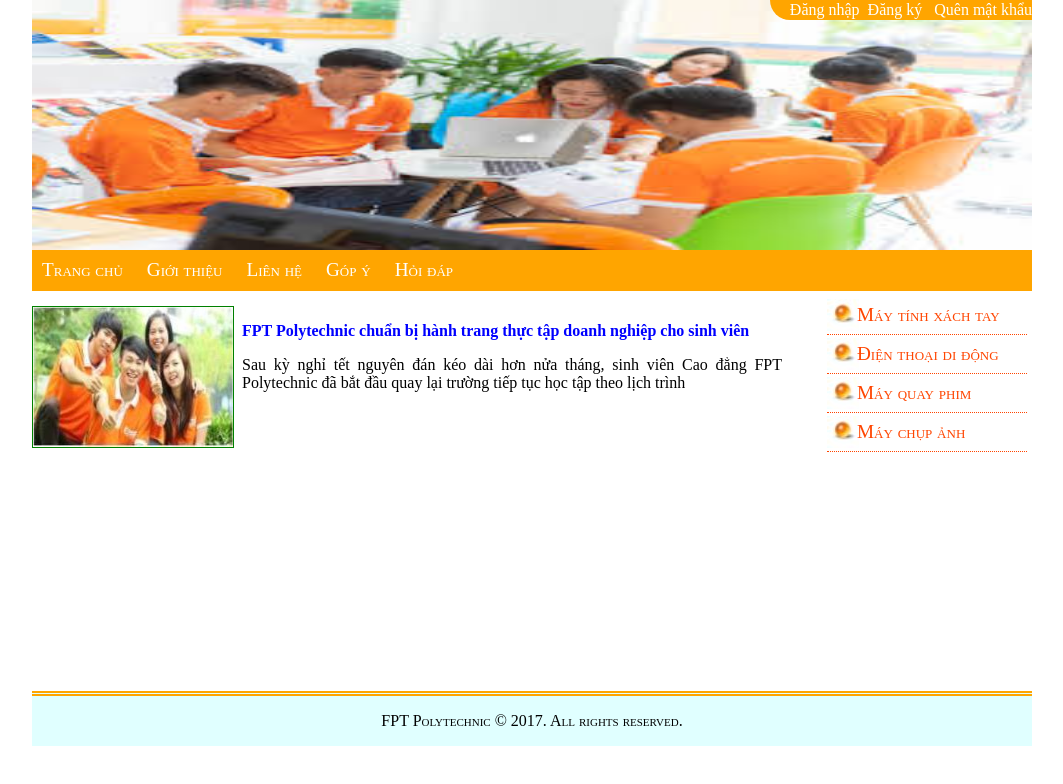
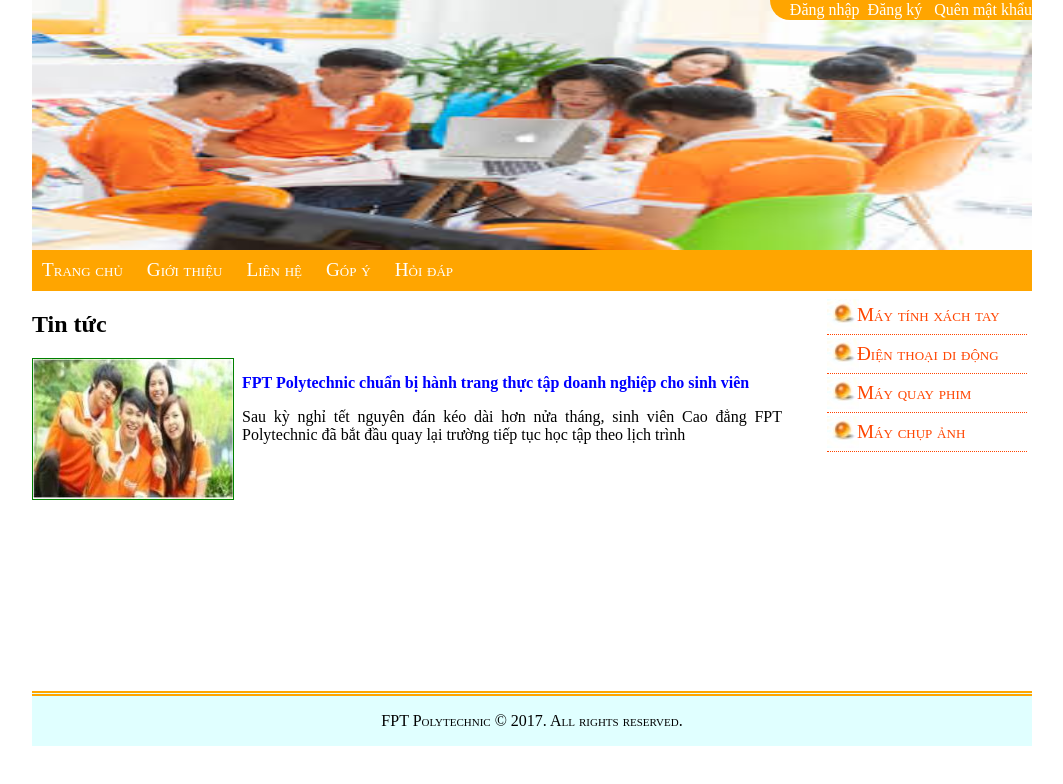
Before and after one commit to lyttn/fpolyWeb1013, a plain HTML site: page gioi_thieu.html in a window 1280 px wide. Shown: the whole page, without its empty margins (108-1171 px from the left). Drawn offline with Linux system fonts and the light colour scheme.

Commit message:
Update gioi_thieu.html

```diff
--- a/gioi_thieu.html
+++ b/gioi_thieu.html
@@ -28,6 +28,7 @@
 			</ul>
 		</nav>
 		<article>
+			<h2>Tin tức</h2>
 			<div class="news">
 				<div class="news-img">
 					<img src="image/news1.jpg">
```
